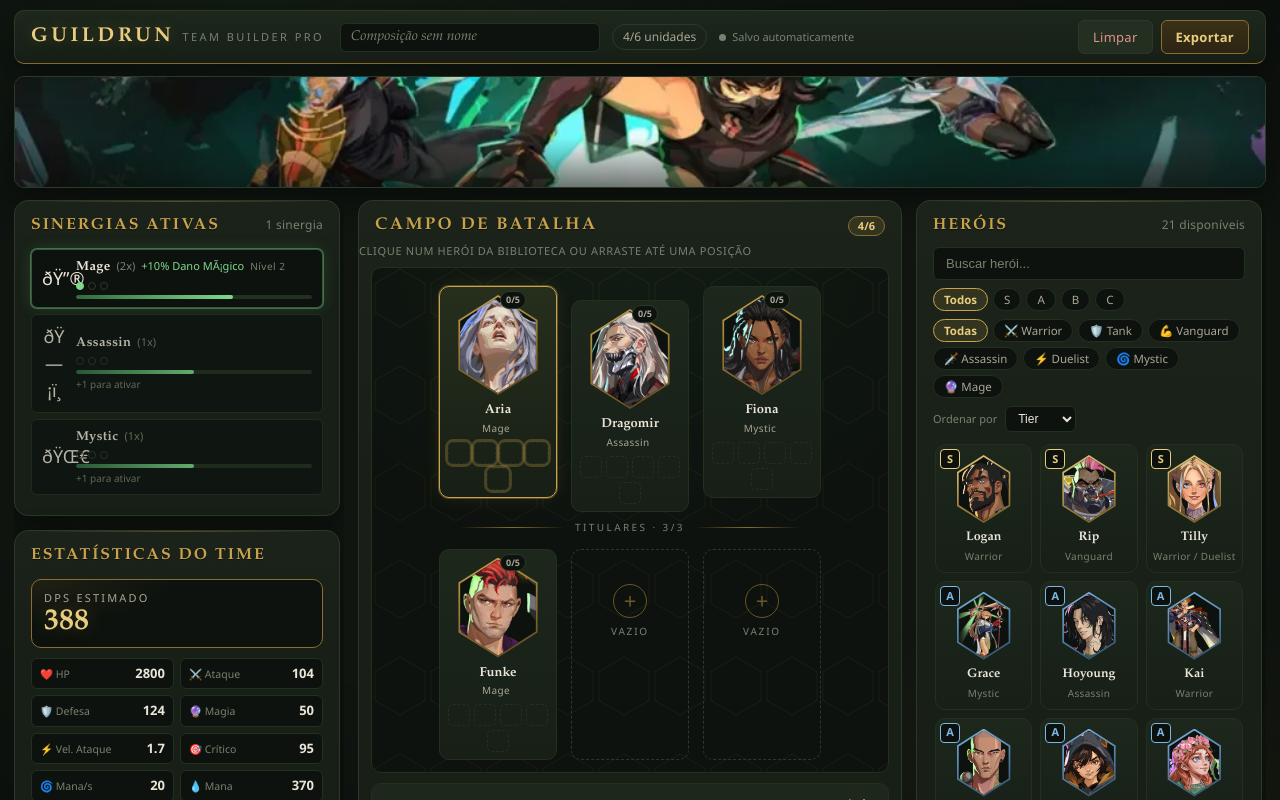
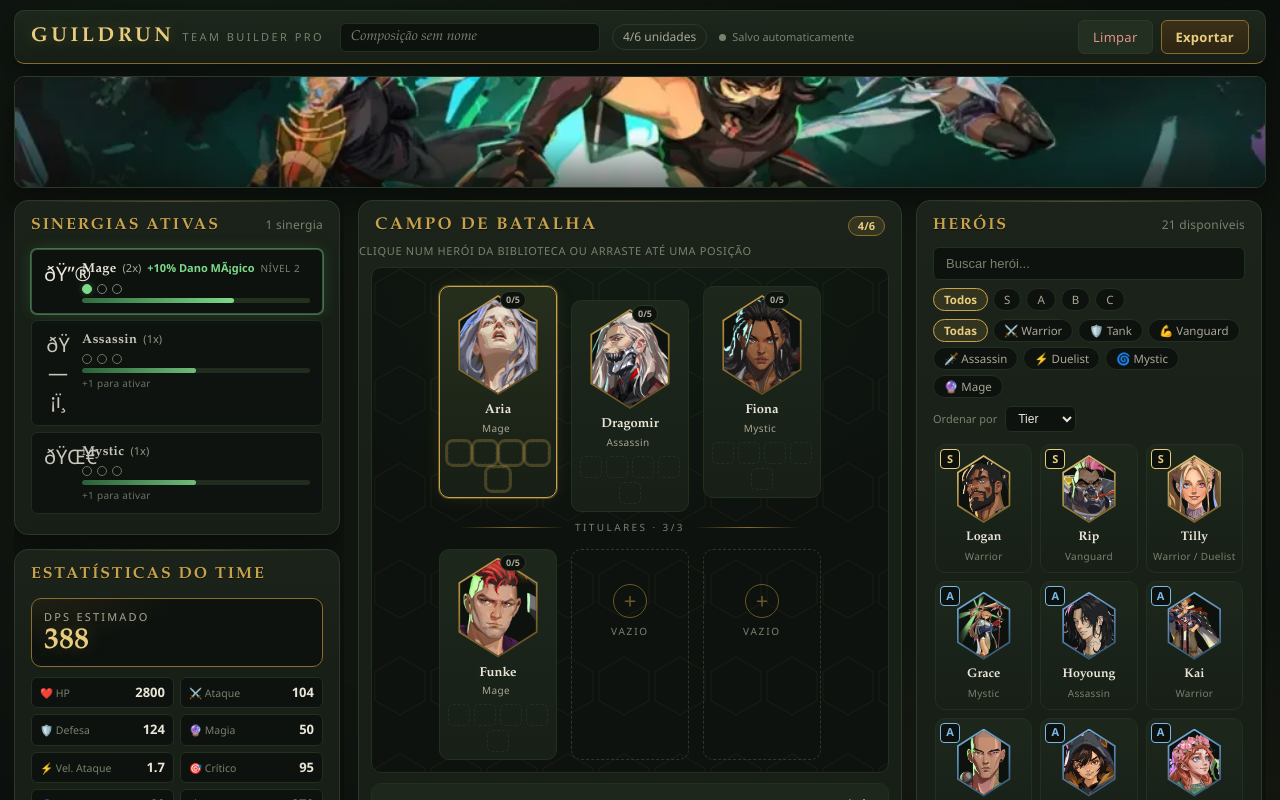
Before and after one commit to Thiizord/Planner-guild-run, a React (Vite) app: page / in a window 1280 px wide. Shown: the top 800 px of the page. Built offline with nearby package versions, Linux system fonts and the light colour scheme.

Commit message:
﻿CSS sinergias: dots maiores com melhor contraste, barra mais visivel
- align-items flex-start (nao center) para o icone nao cortar
- dots 10px com display inline-block e border mais claro
- progress bar 5px com glow verde nos dots ativos
- flex-shrink 0 no icone de classe

```diff
--- a/src/components/SynergyPanel.jsx
+++ b/src/components/SynergyPanel.jsx
@@ -32,6 +32,7 @@ export default function SynergyPanel() {
               <div
                 key={a.class}
                 className={`synergy-item ${a.level > 0 ? 'active' : 'inactive'}`}
+                title={a.level > 0 ? a.bonuses[a.level] : `Faltam ${a.next - a.count} para ativar`}
               >
                 <span className="class-icon" aria-hidden="true">{a.icon}</span>
                 <div className="synergy-main">
--- a/src/index.css
+++ b/src/index.css
@@ -1088,9 +1088,9 @@ button { font-family: var(--font-body); }
 /* --------------------------- 14. SINERGIAS ------------------------------ */
 .synergy-item {
   display: flex;
-  align-items: center;
+  align-items: flex-start;
   gap: 10px;
-  padding: 8px 10px;
+  padding: 10px 12px;
   border: 1px solid var(--line-soft);
   border-radius: var(--radius-s);
   background: var(--inset);
@@ -1098,7 +1098,14 @@ button { font-family: var(--font-body); }
   transition: border-color 0.2s var(--ease), box-shadow 0.25s var(--ease);
 }
 
-.synergy-item .class-icon { font-size: 18px; width: 24px; text-align: center; }
+.synergy-item .class-icon {
+  font-size: 20px;
+  width: 28px;
+  min-width: 28px;
+  text-align: center;
+  flex-shrink: 0;
+  line-height: 1.4;
+}
 
 .synergy-item .synergy-main { flex: 1; min-width: 0; }
 
@@ -1107,52 +1114,73 @@ button { font-family: var(--font-body); }
   align-items: baseline;
   gap: 6px;
   flex-wrap: wrap;
+  margin-bottom: 4px;
 }
 
 .synergy-item strong {
   font-family: var(--font-display);
   font-size: 13px;
   letter-spacing: 0.03em;
+  color: var(--text);
 }
 
 .synergy-item .synergy-count {
   font-size: 11px;
-  color: var(--text-faint);
+  color: var(--text-dim);
   font-variant-numeric: tabular-nums;
 }
 
 .synergy-item .bonus {
   font-size: 11px;
   color: var(--green);
+  font-weight: 600;
 }
 
 .synergy-item .count {
   font-size: 10px;
   color: var(--text-faint);
   letter-spacing: 0.05em;
+  text-transform: uppercase;
 }
 
 /* pontos de limiar (2/3/4) */
-.threshold-dots { display: flex; gap: 4px; margin-top: 4px; align-items: center; }
+.threshold-dots {
+  display: flex;
+  gap: 5px;
+  margin: 4px 0;
+  align-items: center;
+}
 
 .threshold-dots .dot {
-  width: 8px;
-  height: 8px;
+  display: inline-block;
+  width: 10px;
+  height: 10px;
   border-radius: 50%;
-  border: 1px solid var(--line);
+  border: 1px solid var(--text-faint);
   background: transparent;
-  transition: background 0.25s var(--ease), border-color 0.25s var(--ease), box-shadow 0.25s var(--ease);
+  flex-shrink: 0;
+  transition: background 0.25s var(--ease), border-color 0.25s var(--ease),
+    box-shadow 0.25s var(--ease);
 }
 
-.threshold-dots .dot.hit { background: var(--green); border-color: var(--green); }
-.synergy-item.active { border-color: rgba(126, 217, 138, 0.35); box-shadow: var(--glow-green); }
-.synergy-item.inactive { opacity: 0.75; }
+.threshold-dots .dot.hit {
+  background: var(--green);
+  border-color: var(--green);
+  box-shadow: 0 0 6px rgba(126, 217, 138, 0.3);
+}
+
+.synergy-item.active {
+  border-color: rgba(126, 217, 138, 0.35);
+  box-shadow: var(--glow-green);
+}
+
+.synergy-item.inactive { opacity: 0.85; }
 
 .synergy-progress {
-  height: 4px;
+  height: 5px;
   border-radius: 3px;
   background: var(--line-soft);
-  margin-top: 5px;
+  margin-top: 4px;
   overflow: hidden;
 }
 
@@ -1163,7 +1191,12 @@ button { font-family: var(--font-body); }
   transition: width 0.4s var(--ease);
 }
 
-.synergy-hint { font-size: 10px; color: var(--text-faint); margin-top: 3px; }
+.synergy-hint {
+  font-size: 10px;
+  color: var(--text-faint);
+  margin-top: 3px;
+  letter-spacing: 0.03em;
+}
 
 #synergyGrid { display: block; }
 #synergyGrid .synergy-empty { margin-top: 4px; }
```
Also changed, not shown: scripts/diag-synergy.mjs (added, +52 -0 lines).
